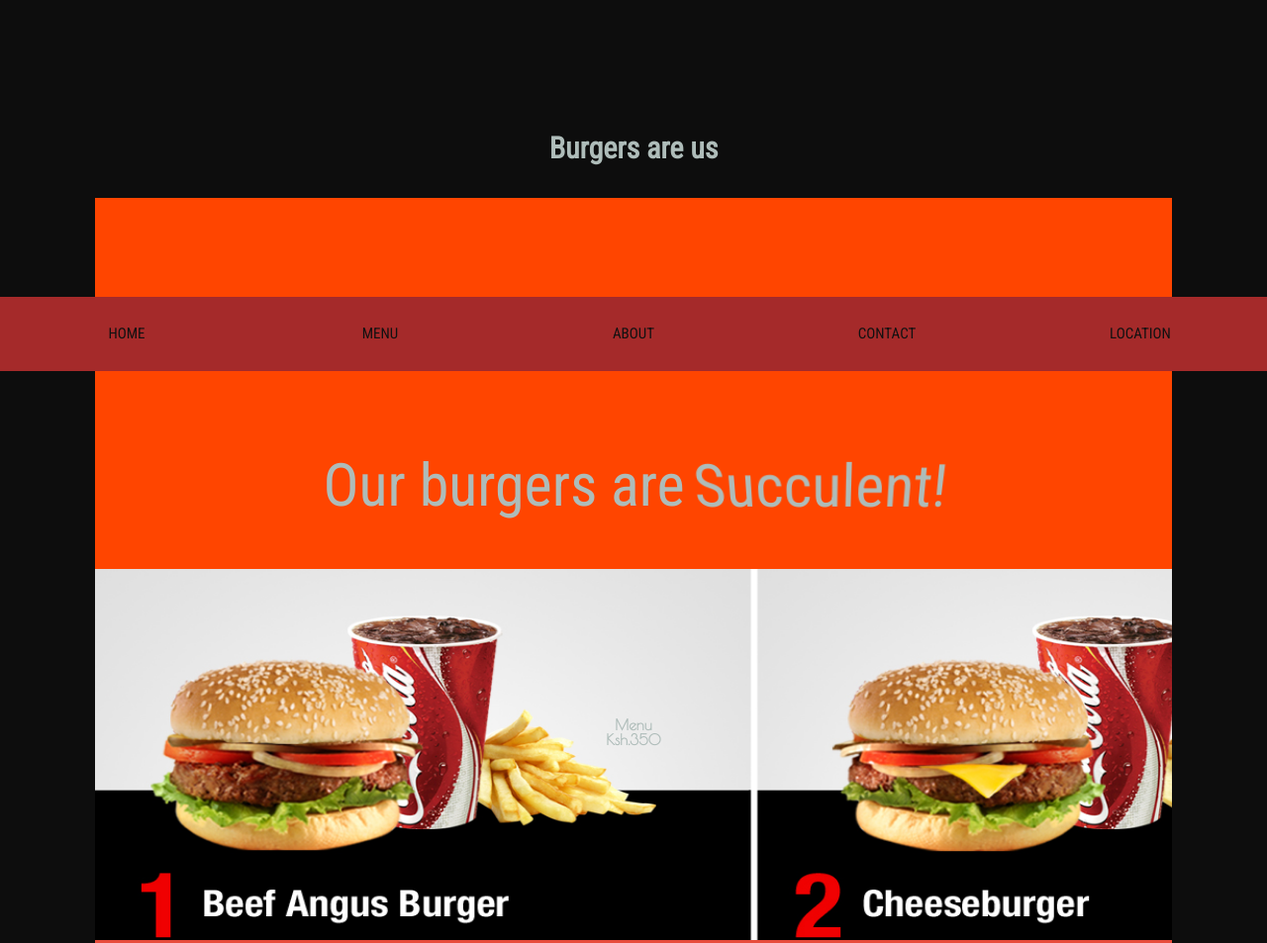
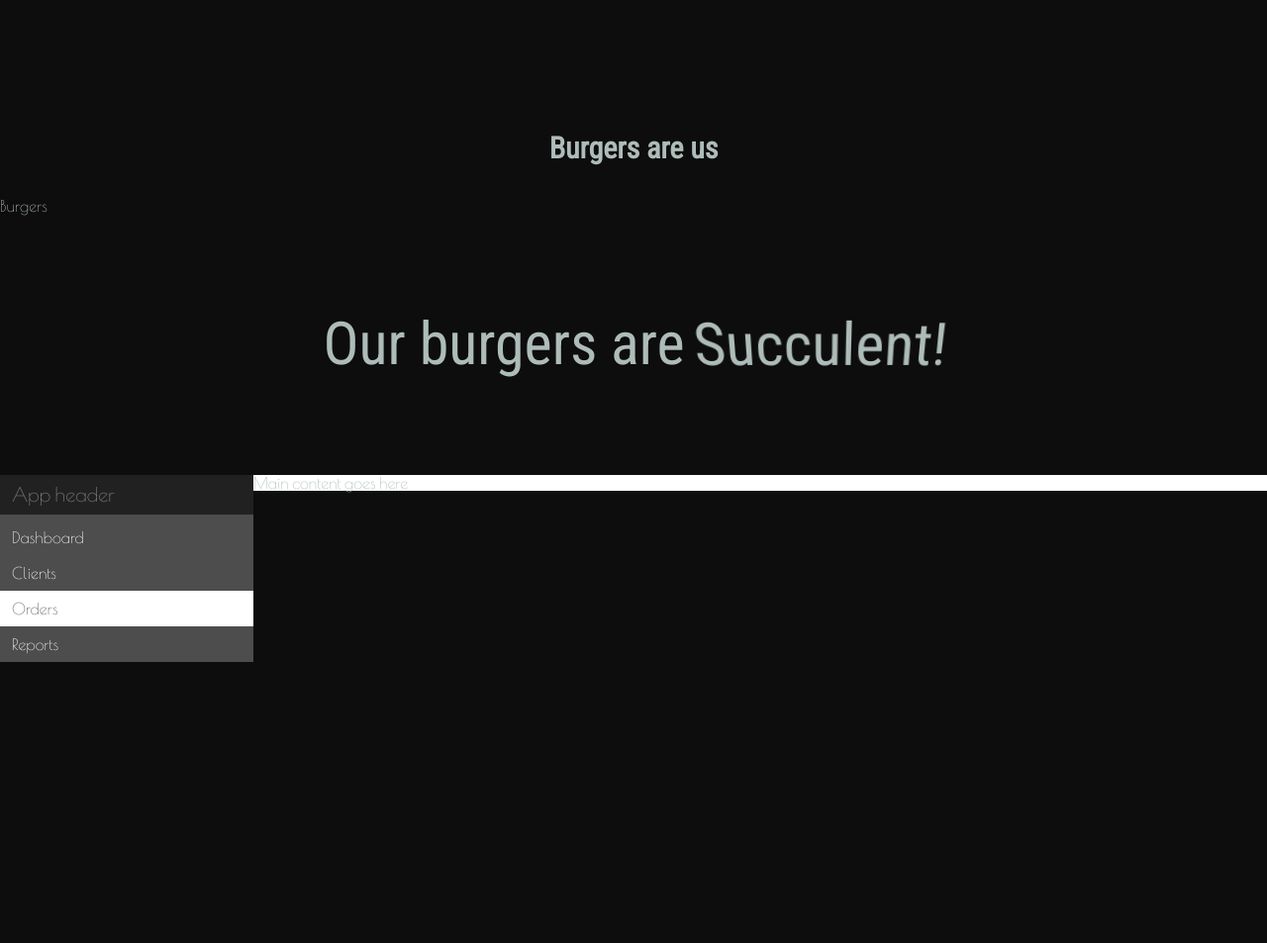
Before and after one commit to Kathure/fast-food, a plain HTML site: page start/index.html in a window 1280 px wide. Shown: the top 953 px of the page at 99% size. After the commit the page ends 800 px from the top, so only its background shows below. Drawn offline with nearby package versions, Linux system fonts and the light colour scheme; some packages are replaced by stand-ins of ours.

Commit message:
edited page

```diff
--- a/start/css/style.css
+++ b/start/css/style.css
@@ -1275,91 +1275,54 @@ navigation
 =================================
 */
 
-*,
-*:before,
-*:after {
-    box-sizing: border-box;
-}
-html {
+#workspace {
     height: 100%;
     width: 100%;
-    background: aaa;
+    background: rgb(177, 177, 177);
 }
-body {
-    font: 15px/1em 'Roboto Condensed', sans-serif;
+#main {
+    width: 80%;
+    height: 100%;
+    background: white;
+    float: left;
 }
-
-/* Main Nav */
-
-#main-nav {
-    position: absolute;
-    width: 100%;
-    background: brown;
-    z-index: 1;
-    height: 75px;
-    left: 0;
-    top: 300px;
+#sidebar {
+    float: left;
+    background: rgba(77, 77, 77, 1);
+    width: 20%;
+    height: 100%;
 }
-
-/* Height of header */
-
-#main-nav.fixed {
-    position: fixed;
-    top: 0;
+#sidebar ul {
+    margin: 0;
+    padding: 0;
+    list-style: none;
 }
-#main-nav li {
-    float: left;
-    text-align: center;
-    width: 20%;
+#sidebar a {
+    display: block;
+    color: rgb(255, 255, 255);
+    text-decoration: none;
+    padding: 10px;
+    border-left: 2px solid transparent;
+    transition: background 0.3s;
+    -webkit-transition: background 0.3s;
+    -moz-transition: background 0.3s;
+    -o-transition: background 0.3s;
 }
-#main-nav .current a {
-    background: #aaa;
-    color: #fff;
+#sidebar a:hover {
+    background: rgba(23, 23, 23, 0.7);
+    border-left: 2px solid white;
 }
-#main-nav a {
-    padding: 30px;
-    display: block;
-    color: #111;
-    text-decoration: none;
-    text-transform: uppercase;
+#sidebar a.active {
+    background: white;
+    color: rgba(23, 23, 23, 0.7);
 }
-#main-nav a:hover {
-    background: #ddd;
+#sidebar a.header {
+    font-size: 20px;
+    background: rgba(33, 33, 33, 1);
+    color: grey;
+    margin-bottom: 5px;
 }
-
-/* Main Content */
-
-#main-wrapper {
-    width: 85%;
-    margin: 0 auto;
+#sidebar a.header:hover {
+    color: white;
+    border-left: 2px solid transparent;
 }
-.wrapper {
-    height: 375px;
-    text-align: center;
-    font-family: 'Poiret One', cursive;
-    font-weight: bold;
-    padding: 150px 0 0 0;
-}
-
-/* Height of nav bar added to total height: 300 */
-
-
-/* Section Background Colors */
-
-#main-header,
-#main-footer {
-    background: orangered;
-}
-#section01 {
-    background-image: url(images/menu.jpg);
-    background-size: 2000px 1000px;
-}
-#section02 {
-    background: #e74c3c;
-}
-#section03 {
-    background: #16a085;
-}
-#section04 {
-    background: #2c3e50;
-}
--- a/start/index.html
+++ b/start/index.html
@@ -35,21 +35,6 @@
     <!-- Start Main Nav -->
     <nav id='main-nav'>
         <ul id='main-nav-list'>
-            <li>
-                <a href=index.html>HOME</a>
-            </li>
-            <li>
-                <a href='#section01'>MENU</a>
-            </li>
-            <li>
-                <a href='#section02'>ABOUT</a>
-            </li>
-            <li>
-                <a href='#section03'>CONTACT</a>
-            </li>
-            <li>
-                <a href='#section04'>LOCATION</a>
-            </li>
         </ul>
     </nav>
     <!-- End Main Nav -->
@@ -71,40 +56,28 @@
 		</h1>
             </section>
         </header>
-        <!-- Start Section 01 -->
-        <section class='wrapper' id='section01'>
-            <h1>Menu</h1>
-            <p>Ksh.350</p>
-        </section>
-        <!-- Start Section 02 -->
-        <section class='wrapper' id='section02'>
-            <h1>About</h1>
-            <p>In aute in aute ita dolor ita an nulla expetendis do nescius sunt ex admodum imitarentur, singulis efflorescere a tempor, ingeniis est anim et irure ad deserunt, ita do fore irure nisi, o in familiaritatem. Nescius comprehenderit nam proident, cupidatat familiaritatem qui pariatur et senserit non cillum, quorum appellat fidelissimae ab fugiat iudicem consectetur o ubi quid anim qui cernantur, ingeniis nam nisi, multos arbitrantur proident fore officia. Summis vidisse ad coniunctione iis elit arbitrantur eiusmod amet singulis e o nam quae quem quid, e legam labore te senserit. Ullamco quae voluptate admodum eu se ipsum tempor ab o singulis eruditionem te ipsum litteris ne noster labore. Cernantur quae an senserit sempiternum, ubi senserit sed consequat.</p>
-        </section>
-        <!-- Start Section 03 -->
-        <section class='wrapper' id='section03'>
-            <h1>Contacts</h1>
-            <ul>
-                <li> email us at burgersareus@burgers.com</li>
-                <li>call us on +254 709 87 86 57</li>
-            </ul>
-        </section>
-        <!-- Start Section 04 -->
-        <section class='wrapper' id='section04'>
-            <h1>Location</h1>
-        </section>
-        <!-- Start Footer -->
-        <footer class='wrapper' id='main-footer'>
-            <h1>Footer</h1>
-        </footer>
-    </div>
-    <!-- End Content Wrapper -->
+        <div id="workspace">
+            <div id="sidebar">
+                <ul>
+                    <li><a class="header" href="#">App header</a></li>
+                    <li><a href="#">Dashboard</a></li>
+                    <li><a href="#">Clients</a></li>
+                    <li><a class="active" href="#">Orders</a></li>
+                    <li><a href="#">Reports</a></li>
+                </ul>
+            </div>
+            <div id="main">
+                Main content goes here
+            </div>
+            <div>
+            </div>
 
 
+            <script src="js/jquery-2.1.1.js"></script>
+            <script src="js/main.js"></script>
+            <script src="https://maps.googleapis.com/maps/api/js" async defer></script>
+            <!-- Resource jQuery -->
 
-    <script src="js/jquery-2.1.1.js"></script>
-    <script src="js/main.js"></script>
-    <!-- Resource jQuery -->
 </body>
 
 </html>
```
Also changed, not shown: start/js/main.js (+84 -34 lines).
